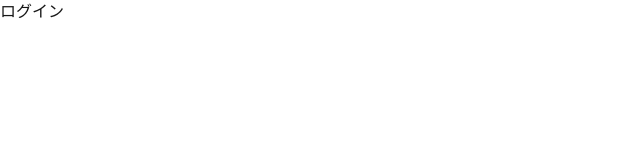
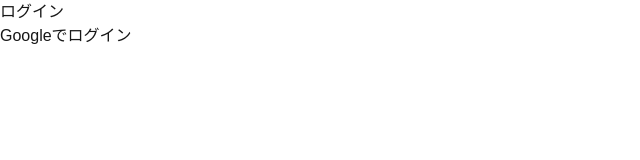
Before and after one commit to yoshikyoto/kintai, a Next.js app in the folder front/: page /login in a window 1280 px wide. Shown: the top 160 px of the page, without its empty margins (0-640 px from the left). Built offline with nearby package versions, Linux system fonts and the light colour scheme.

Commit message:
google に遷移するまで

```diff
--- /dev/null
+++ b/front/app/login/google/complete/page.tsx
@@ -0,0 +1,8 @@
+export default function GoogleLoginComplete() {
+  return (
+    <>
+      <h1>Google ログイン完了</h1>
+      <p>Google ログインが完了しました。このページからバックエンドに情報を送信します。</p>
+    </>
+  );
+}
--- a/front/app/login/page.tsx
+++ b/front/app/login/page.tsx
@@ -1,7 +1,14 @@
+import Link from 'next/link';
+
 export default function Home() {
   return (
-      <>
-        ログイン
-      </>
+    <>
+      <h1>ログイン</h1>
+      <a href={`https://accounts.google.com/o/oauth2/v2/auth?client_id=YOUR_DUMMY_CLIENT_ID&redirect_uri=${encodeURIComponent(
+        '/login/google/complete'
+      )}&response_type=code&scope=openid%20profile%20email`}>
+        Googleでログイン
+      </a>
+    </>
   );
 }
```
